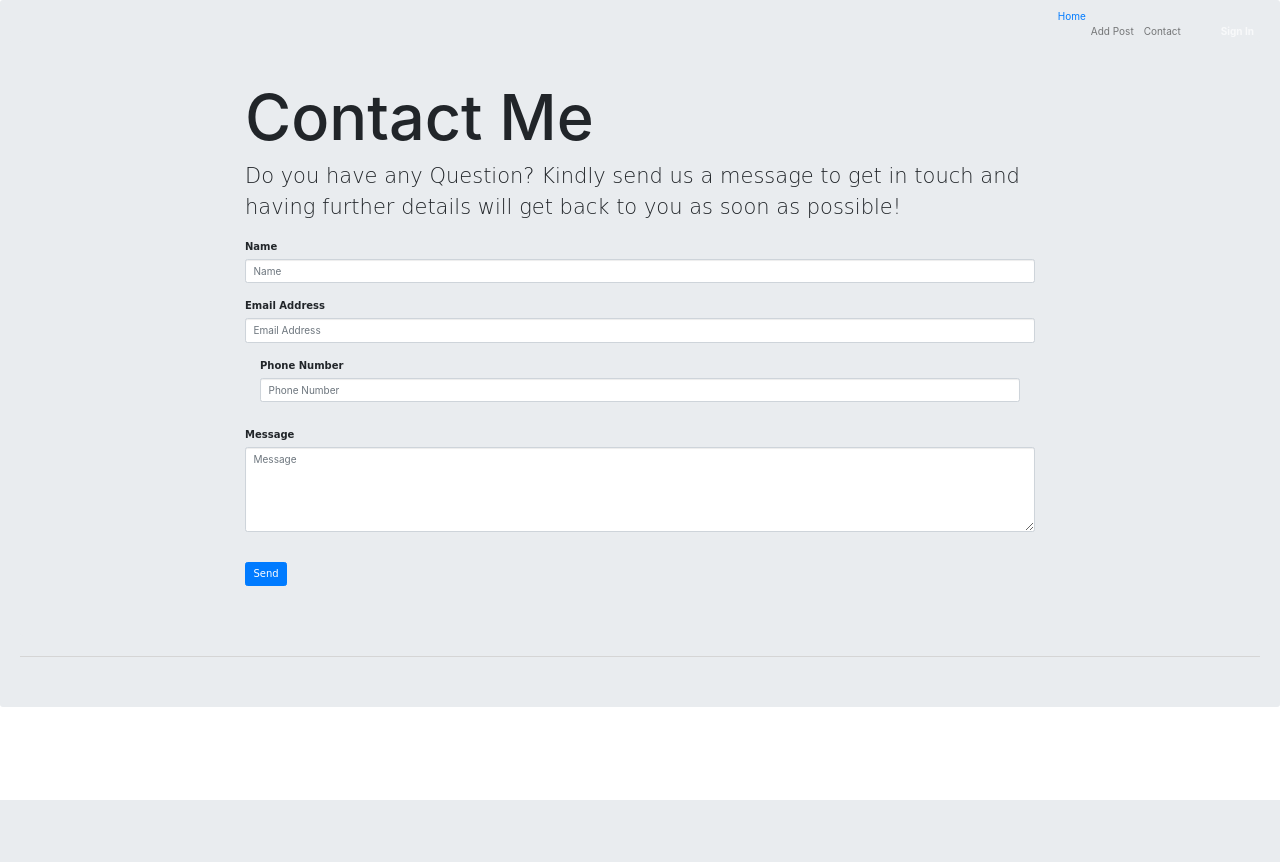
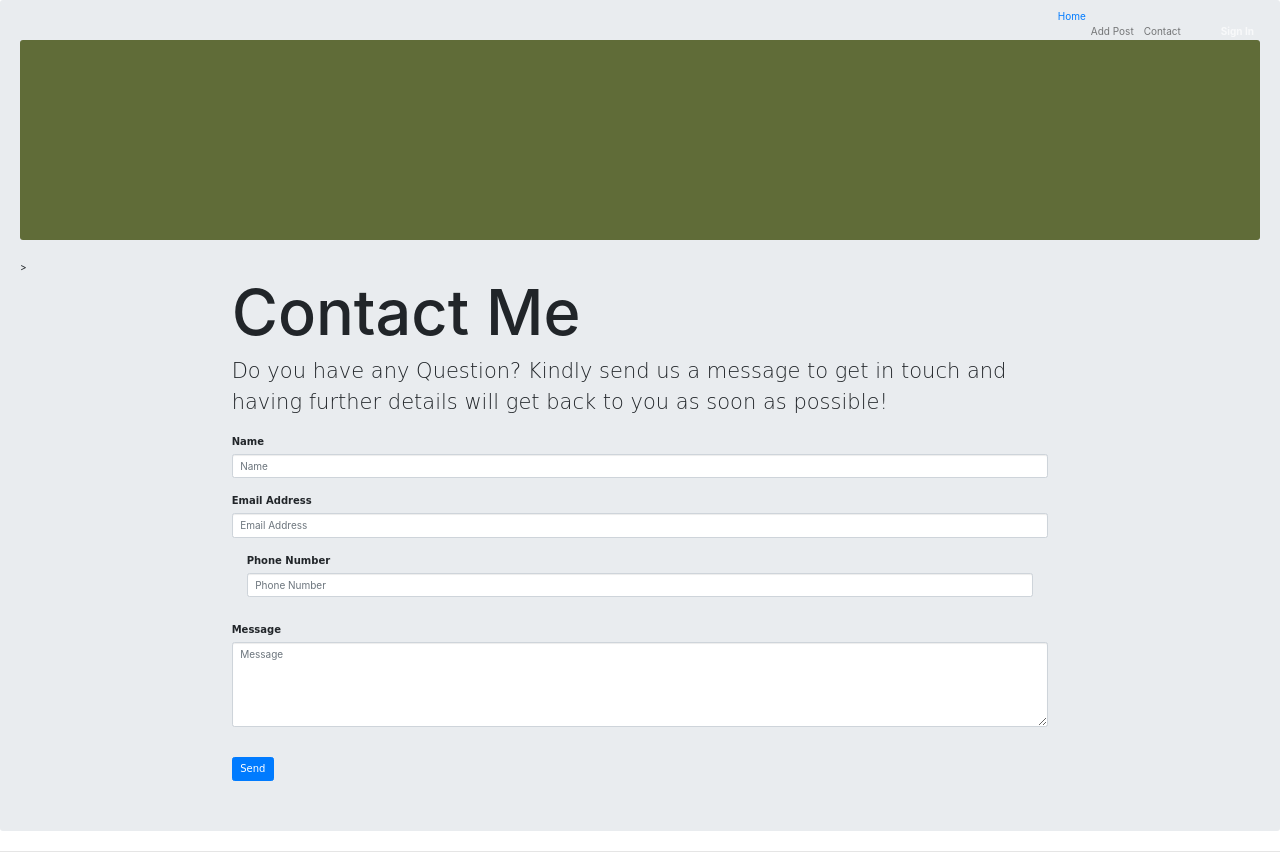
Before and after one commit to Marah-uwase/Personal-blog-app, a Flask app: page /contact in a window 1280 px wide. Before the commit the page ends 800 px from the top, so only its background shows below. Run offline with Flask 2, Linux system fonts and the light colour scheme; some libraries are stand-ins or nearby versions; some web fonts are replaced.

Commit message:
adding the styles

```diff
--- a/app/templates/contact.html
+++ b/app/templates/contact.html
@@ -22,7 +22,9 @@
 {%block content%}
 
   <!-- Main Content -->
-  <div class="jumbotron">
+
+
+  <div class="jumbotron text-center" style="background-color: #606C38; color: #fff; padding: 100px 25px; font-family: 'Indie Flower', cursive;"></div> >
     <div class="row">
       <div class="col-lg-8 col-md-10 mx-auto">
         <div class="page-heading">
```
